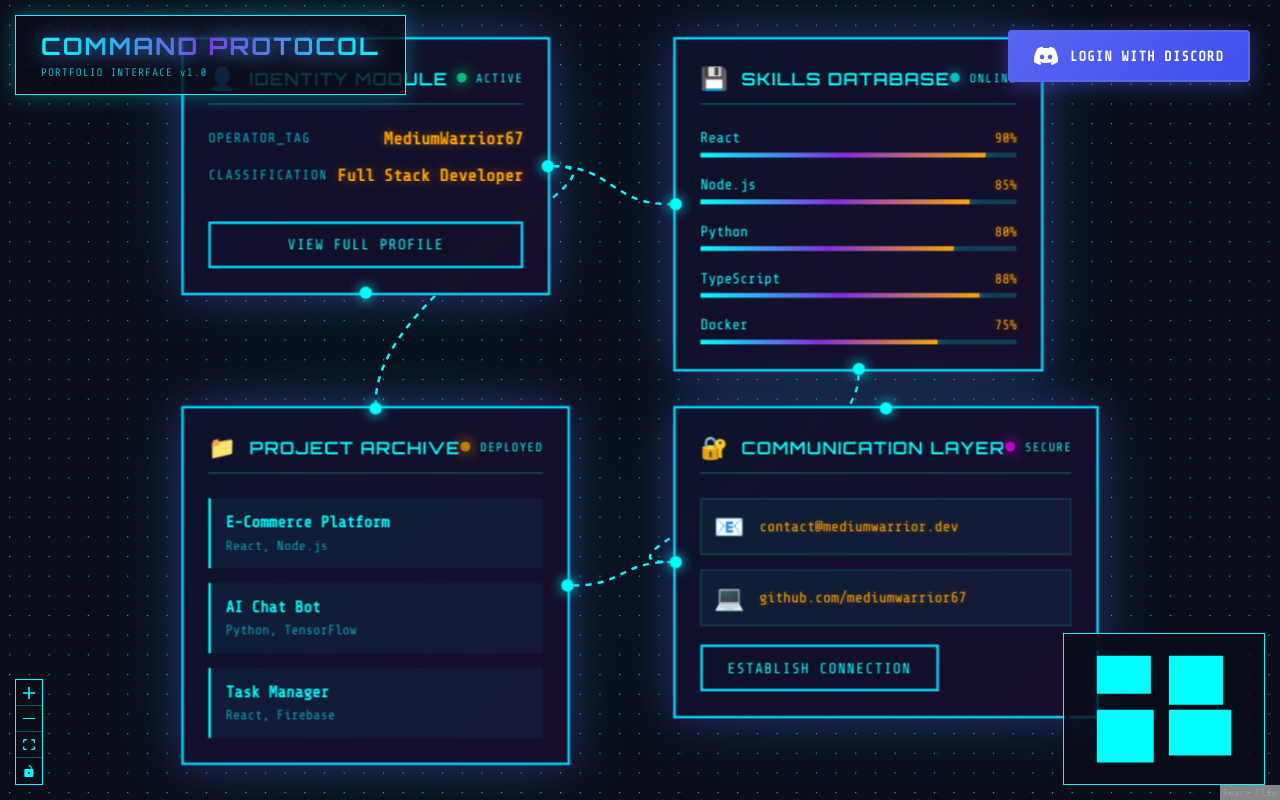
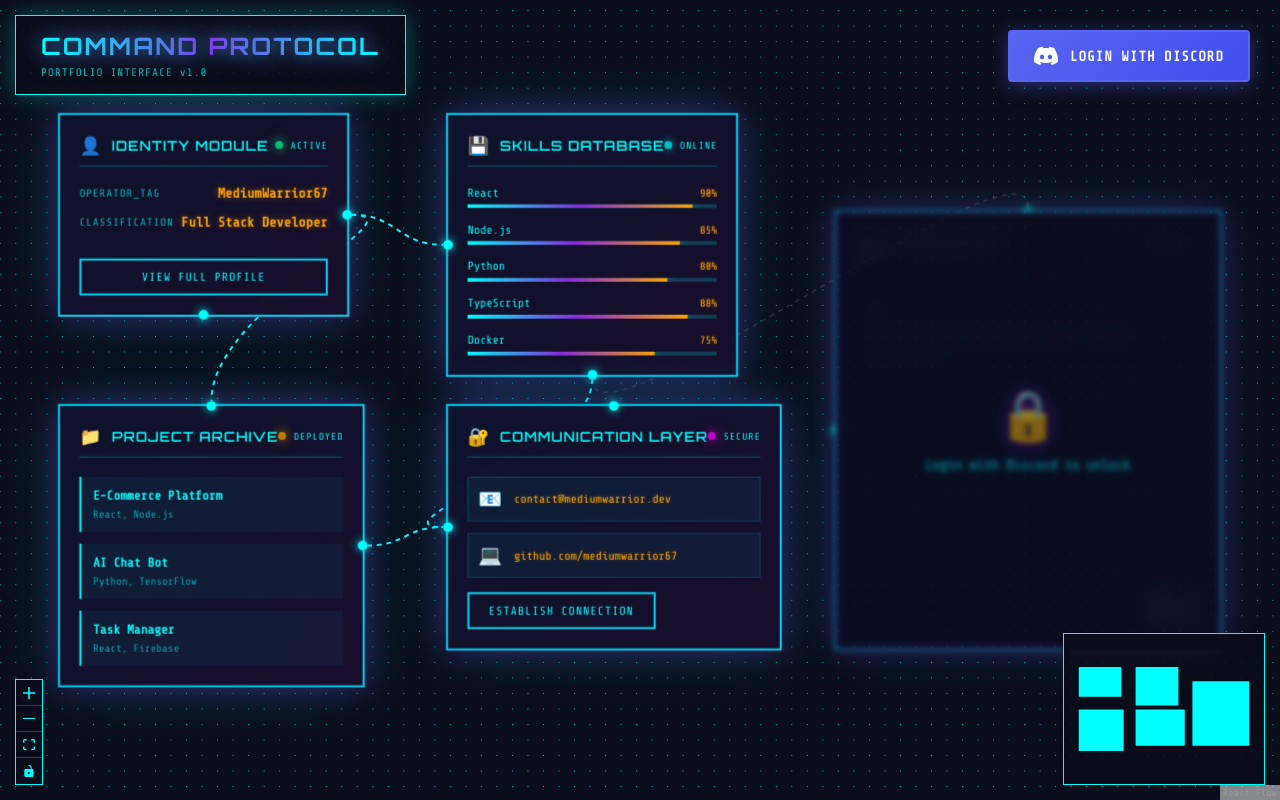
Before and after one commit to mediumwarrior67/portfolio, a React (Vite) app: page / in a window 1280 px wide. Built offline with nearby package versions, Linux system fonts and the light colour scheme.

Commit message:
Add locked AI chatbot with env-based API key, remove analytics and settings

```diff
--- a/src/App.css
+++ b/src/App.css
@@ -766,3 +766,56 @@ body {
   right: 20px;
   z-index: 10;
 }
+
+/* Locked node styles */
+.locked-node {
+  position: relative;
+  filter: blur(3px);
+  opacity: 0.6;
+  pointer-events: none;
+}
+
+.locked-overlay {
+  position: absolute;
+  top: 0;
+  left: 0;
+  right: 0;
+  bottom: 0;
+  background: rgba(10, 14, 39, 0.9);
+  backdrop-filter: blur(10px);
+  display: flex;
+  flex-direction: column;
+  align-items: center;
+  justify-content: center;
+  gap: 15px;
+  z-index: 10;
+  border-radius: 4px;
+  border: 2px solid rgba(138, 43, 226, 0.3);
+  box-shadow: 0 0 30px rgba(138, 43, 226, 0.2);
+}
+
+.lock-icon {
+  font-size: 48px;
+  color: #8a2be2;
+  text-shadow: 0 0 20px rgba(138, 43, 226, 0.8);
+  animation: lockPulse 2s ease-in-out infinite;
+}
+
+.lock-message {
+  color: #00ffff;
+  font-size: 14px;
+  font-family: 'Share Tech Mono', monospace;
+  text-align: center;
+  text-shadow: 0 0 10px rgba(0, 255, 255, 0.6);
+}
+
+@keyframes lockPulse {
+  0%, 100% {
+    transform: scale(1);
+    opacity: 0.8;
+  }
+  50% {
+    transform: scale(1.1);
+    opacity: 1;
+  }
+}
--- a/src/App.jsx
+++ b/src/App.jsx
@@ -16,8 +16,6 @@ import SkillsNode from './components/SkillsNode';
 import ProjectsNode from './components/ProjectsNode';
 import ContactNode from './components/ContactNode';
 import ChatbotNode from './components/ChatbotNode';
-import SettingsNode from './components/SettingsNode';
-import AnalyticsNode from './components/AnalyticsNode';
 import DiscordLogin from './components/DiscordLogin';
 import './App.css';
 
@@ -27,8 +25,6 @@ const nodeTypes = {
   projects: ProjectsNode,
   contact: ContactNode,
   chatbot: ChatbotNode,
-  settings: SettingsNode,
-  analytics: AnalyticsNode,
 };
 
 const initialNodes = [
@@ -84,6 +80,16 @@ const initialNodes = [
       status: 'SECURE'
     },
   },
+  {
+    id: 'chatbot',
+    type: 'chatbot',
+    position: { x: 900, y: 150 },
+    data: {
+      label: 'AI ASSISTANT',
+      status: 'LOCKED',
+      unlocked: false
+    },
+  },
 ];
 
 const initialEdges = [
@@ -115,6 +121,13 @@ const initialEdges = [
     animated: true,
     style: { stroke: '#00ffff', strokeWidth: 2 },
   },
+  {
+    id: 'e2-5',
+    source: 'skills',
+    target: 'chatbot',
+    animated: true,
+    style: { stroke: '#666666', strokeWidth: 2, opacity: 0.3 },
+  },
 ];
 
 function App() {
@@ -129,79 +142,17 @@ function App() {
       try {
         const userData = JSON.parse(storedUser);
         setUser(userData);
-        // Add premium nodes when user logs in
-        addPremiumNodes(userData);
+        unlockChatbot(userData);
       } catch (e) {
         localStorage.removeItem('discord_user');
       }
     }
   }, []);
 
-  const addPremiumNodes = (userData) => {
-    // Add premium nodes for logged-in users
-    const premiumNodes = [
-      {
-        id: 'chatbot',
-        type: 'chatbot',
-        position: { x: 900, y: 50 },
-        data: {
-          label: 'AI ASSISTANT',
-          status: 'READY'
-        },
-      },
-      {
-        id: 'settings',
-        type: 'settings',
-        position: { x: 900, y: 350 },
-        data: {
-          label: 'SETTINGS MODULE',
-          status: 'SECURE'
-        },
-      },
-      {
-        id: 'analytics',
-        type: 'analytics',
-        position: { x: 500, y: 550 },
-        data: {
-          label: 'ANALYTICS DASHBOARD',
-          status: 'TRACKING'
-        },
-      },
-    ];
-
-    const premiumEdges = [
-      {
-        id: 'e4-5',
-        source: 'skills',
-        target: 'chatbot',
-        animated: true,
-        style: { stroke: '#8a2be2', strokeWidth: 2 },
-      },
-      {
-        id: 'e5-6',
-        source: 'chatbot',
-        target: 'settings',
-        animated: true,
-        style: { stroke: '#8a2be2', strokeWidth: 2 },
-      },
-      {
-        id: 'e4-7',
-        source: 'contact',
-        target: 'analytics',
-        animated: true,
-        style: { stroke: '#8a2be2', strokeWidth: 2 },
-      },
-      {
-        id: 'e6-7',
-        source: 'settings',
-        target: 'analytics',
-        animated: true,
-        style: { stroke: '#8a2be2', strokeWidth: 2 },
-      },
-    ];
-
-    setNodes((nds) => [
-      ...nds.map((node) => {
+  const unlockChatbot = (userData) => {
+    // Update identity node and unlock chatbot
+    setNodes((nds) =>
+      nds.map((node) => {
         if (node.id === 'header') {
           return {
             ...node,
@@ -212,18 +163,38 @@ function App() {
             },
           };
         }
+        if (node.id === 'chatbot') {
+          return {
+            ...node,
+            data: {
+              ...node.data,
+              status: 'READY',
+              unlocked: true,
+            },
+          };
+        }
         return node;
-      }),
-      ...premiumNodes,
-    ]);
+      })
+    );
 
-    setEdges((eds) => [...eds, ...premiumEdges]);
+    // Update edge to chatbot with premium styling
+    setEdges((eds) =>
+      eds.map((edge) => {
+        if (edge.id === 'e2-5') {
+          return {
+            ...edge,
+            animated: true,
+            style: { stroke: '#8a2be2', strokeWidth: 2, opacity: 1 },
+          };
+        }
+        return edge;
+      })
+    );
   };
 
-  const removePremiumNodes = () => {
+  const lockChatbot = () => {
     setNodes((nds) =>
-      nds.filter(node => !['chatbot', 'settings', 'analytics'].includes(node.id))
-        .map((node) => {
+      nds.map((node) => {
         if (node.id === 'header') {
           return {
             ...node,
@@ -234,23 +205,44 @@ function App() {
             },
           };
         }
+        if (node.id === 'chatbot') {
+          return {
+            ...node,
+            data: {
+              ...node.data,
+              status: 'LOCKED',
+              unlocked: false,
+            },
+          };
+        }
         return node;
       })
     );
 
+    // Update edge back to locked state
     setEdges((eds) =>
-      eds.filter(edge => !['e4-5', 'e5-6', 'e4-7', 'e6-7'].includes(edge.id))
+      eds.map((edge) => {
+        if (edge.id === 'e2-5') {
+          return {
+            ...edge,
+            animated: true,
+            style: { stroke: '#666666', strokeWidth: 2, opacity: 0.3 },
+          };
+        }
+        return edge;
+      })
     );
   };
 
   const handleLogin = (userData) => {
     setUser(userData);
-    addPremiumNodes(userData);
+    unlockChatbot(userData);
   };
 
   const handleLogout = () => {
     setUser(null);
-    removePremiumNodes();
+    localStorage.removeItem('discord_user');
+    lockChatbot();
   };
 
   const onConnect = useCallback(
--- a/src/components/ChatbotNode.jsx
+++ b/src/components/ChatbotNode.jsx
@@ -7,6 +7,7 @@ function ChatbotNode({ data }) {
   ]);
   const [input, setInput] = useState('');
   const [isLoading, setIsLoading] = useState(false);
+  const isLocked = !data.unlocked;
   const messagesEndRef = useRef(null);
 
   const scrollToBottom = () => {
@@ -26,7 +27,7 @@ function ChatbotNode({ data }) {
     setIsLoading(true);
 
     try {
-      const GROQ_API_KEY = import.meta.env.VITE_GROQ_API_KEY || localStorage.getItem('groq_api_key') || '';
+      const GROQ_API_KEY = import.meta.env.VITE_GROQ_API_KEY;
 
       const response = await fetch('https://api.groq.com/openai/v1/chat/completions', {
         method: 'POST',
@@ -73,7 +74,13 @@ function ChatbotNode({ data }) {
   };
 
   return (
-    <div className="node-container chatbot-node">
+    <div className={`node-container chatbot-node ${isLocked ? 'locked-node' : ''}`}>
+      {isLocked && (
+        <div className="locked-overlay">
+          <div className="lock-icon">🔒</div>
+          <div className="lock-message">Login with Discord to unlock</div>
+        </div>
+      )}
       <div className="node-header">
         <div className="node-title">
           <span className="node-icon">🤖</span>
@@ -112,12 +119,12 @@ function ChatbotNode({ data }) {
             value={input}
             onChange={(e) => setInput(e.target.value)}
             onKeyPress={handleKeyPress}
-            disabled={isLoading}
+            disabled={isLoading || isLocked}
           />
           <button
             className="chat-send-btn"
             onClick={sendMessage}
-            disabled={isLoading || !input.trim()}
+            disabled={isLoading || !input.trim() || isLocked}
           >
             ➤
           </button>
--- a/src/components/SettingsNode.jsx
+++ /dev/null
@@ -1,66 +0,0 @@
-import { Handle, Position } from '@xyflow/react';
-import { useState } from 'react';
-
-function SettingsNode({ data }) {
-  const [apiKey, setApiKey] = useState(import.meta.env.VITE_GROQ_API_KEY || localStorage.getItem('groq_api_key') || '');
-  const [saved, setSaved] = useState(false);
-
-  const saveApiKey = () => {
-    localStorage.setItem('groq_api_key', apiKey);
-    setSaved(true);
-    setTimeout(() => setSaved(false), 2000);
-  };
-
-  return (
-    <div className="node-container settings-node">
-      <div className="node-header">
-        <div className="node-title">
-          <span className="node-icon">⚙️</span>
-          {data.label}
-        </div>
-        <div className="status-indicator">
-          <span className="status-dot secure"></span>
-          ENCRYPTED
-        </div>
-      </div>
-      <div className="node-content">
-        <div className="settings-section">
-          <label className="setting-label">GROQ API KEY</label>
-          <input
-            type="password"
-            className="setting-input"
-            placeholder="Enter your Groq API key..."
-            value={apiKey}
-            onChange={(e) => setApiKey(e.target.value)}
-          />
-          <div className="setting-hint">
-            Get your free API key at <a href="https://console.groq.com" target="_blank" rel="noopener noreferrer">console.groq.com</a>
-          </div>
-        </div>
-
-        <button
-          className="action-button"
-          onClick={saveApiKey}
-          disabled={!apiKey}
-        >
-          {saved ? '✓ Saved' : 'Save Configuration'}
-        </button>
-
-        <div className="settings-info">
-          <div className="info-item">
-            <span className="info-label">Storage:</span>
-            <span className="info-value">Local Only</span>
-          </div>
-          <div className="info-item">
-            <span className="info-label">Security:</span>
-            <span className="info-value">Browser Encrypted</span>
-          </div>
-        </div>
-      </div>
-      <Handle type="target" position={Position.Top} id="a" />
-      <Handle type="source" position={Position.Right} id="b" />
-    </div>
-  );
-}
-
-export default SettingsNode;
```
Also changed, not shown: src/components/AnalyticsNode.jsx (deleted, +0 -93 lines), 2 other files (tests, documents, lock files or other folders). Lines whose indentation alone changed are shown as unchanged.
